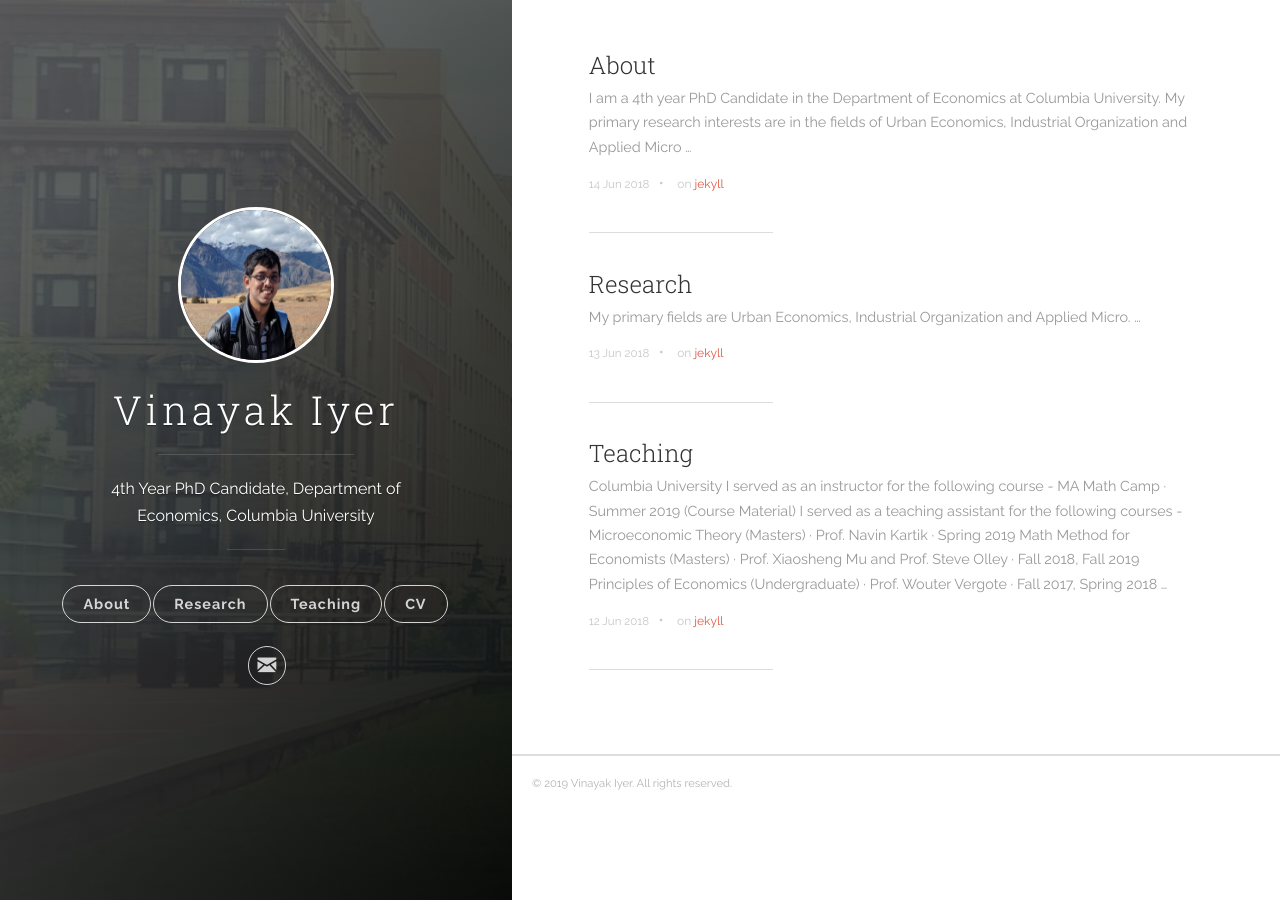
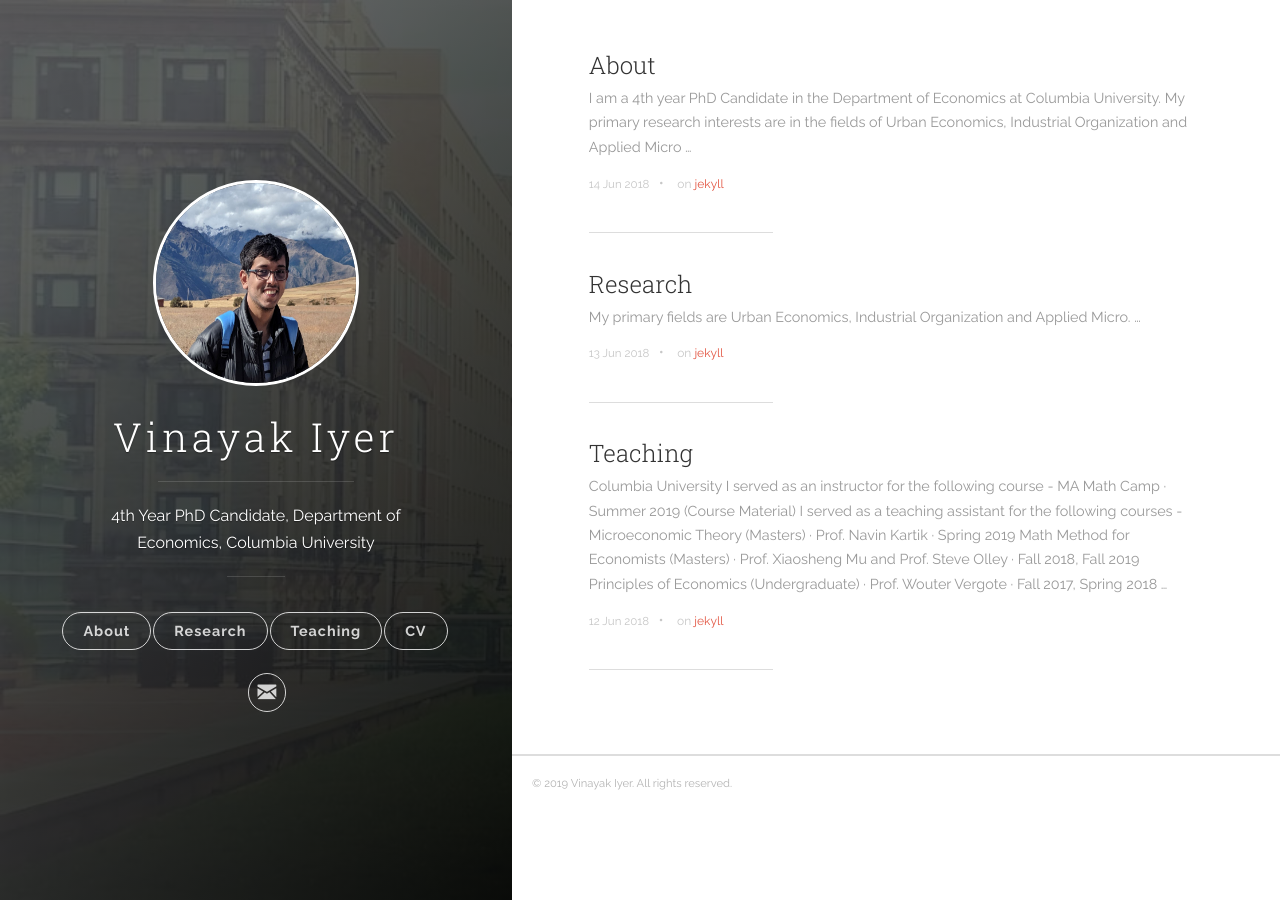
Before and after one commit to vinayakiyer/vinayakiyer.github.io, a Jekyll site: the page built from index.html, in a window 1280 px wide. Built offline with Jekyll 4.4.1, drawn with Linux system fonts in a browser that asks for light colours; the list of posts is cut into pages by our own code.

Commit message:
Update main.scss

```diff
--- a/css/main.scss
+++ b/css/main.scss
@@ -50,10 +50,10 @@ pre.highlight code,
 }
 
 .user-image {
-  margin-bottom: 1.2em;
+  margin-bottom: 1.5em;
   position: relative;
-  width: 150px;
-  height: 150px;
+  width: 200px;
+  height: 200px;
   border: 3px solid #fff;
   border-radius:100%;
 }
```
